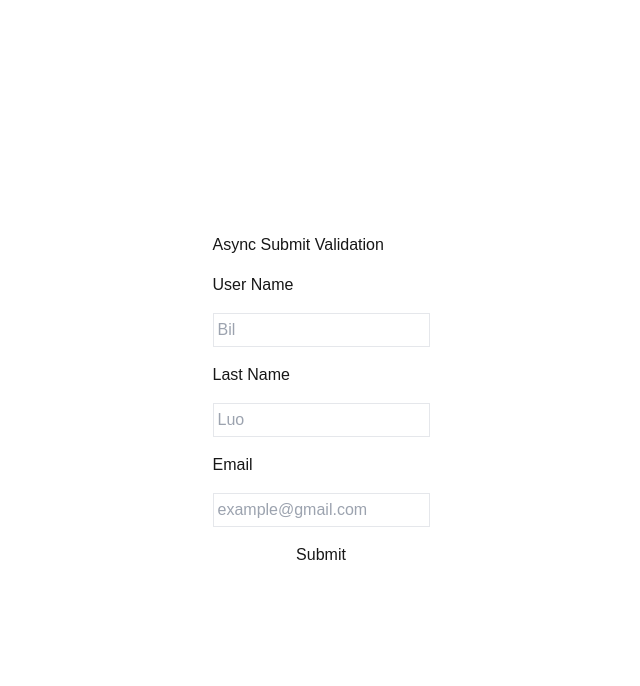
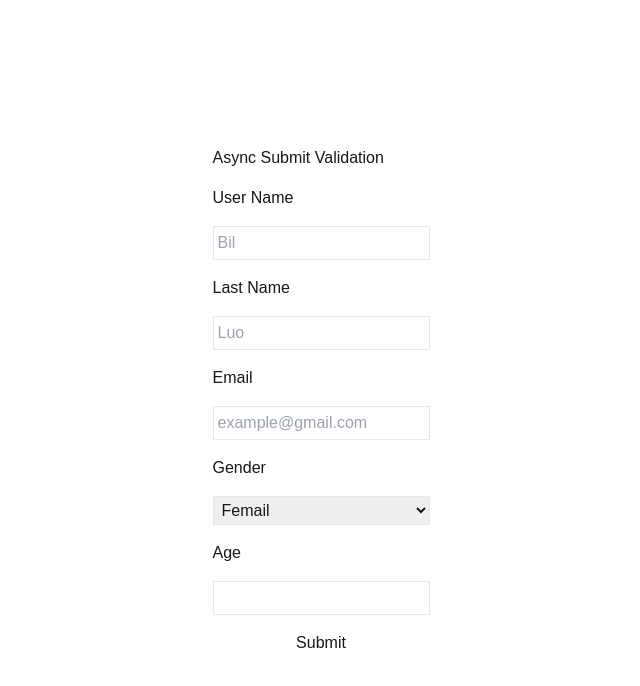
Before and after one commit to masafumi330/sandbox, a Next.js app: page /register in a window 1280 px wide. Shown: the top 686 px of the page, without its empty margins (319-959 px from the left). Built offline with nearby package versions, Linux system fonts and the light colour scheme.

Commit message:
:zap: add select

```diff
--- a/src/app/register/page.tsx
+++ b/src/app/register/page.tsx
@@ -6,7 +6,15 @@ type Inputs = {
   userName: string;
   lastName: string;
   email: string;
+  gender: GenderEnum;
+  age: number;
 };
+
+enum GenderEnum {
+  femail = "femail",
+  mail = "mail",
+  other = "other",
+}
 
 const sleep = (ms: number) => new Promise((resolve) => setTimeout(resolve, ms));
 
@@ -37,6 +45,17 @@ const Register = () => {
       <input {...register("email", {required: true})} placeholder="example@gmail.com" className="border p-1"/>
       {errors.email && <span className="text-red-500">This field is required.</span>}
 
+      <label>Gender</label>
+      <select {...register("gender")} className="border p-1">
+        <option value={GenderEnum.femail}>Femail</option>
+        <option value={GenderEnum.mail}>Mail</option>
+        <option value={GenderEnum.other}>Other</option>
+      </select>
+
+      <label>Age</label>
+      <input {...register("age", {min:0, max:99})} type="number" className="border p-1"/>
+      {errors.age && <span className="text-red-500">Invalid age</span>}
+
       <input type="submit"/>
 
     </form>
```
